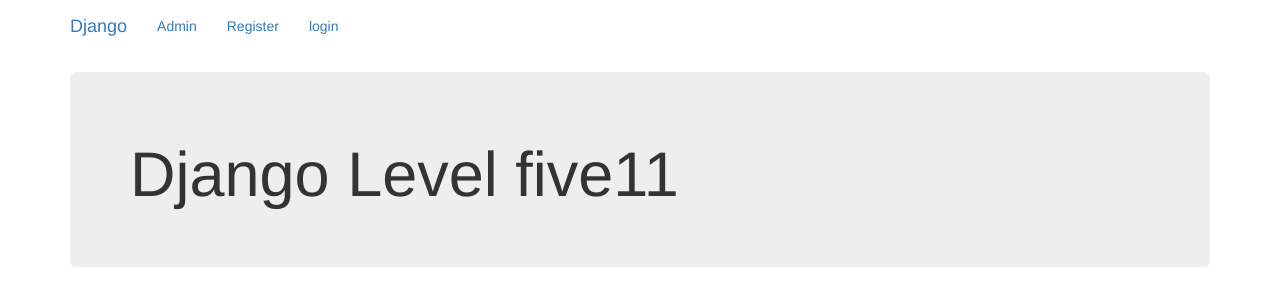
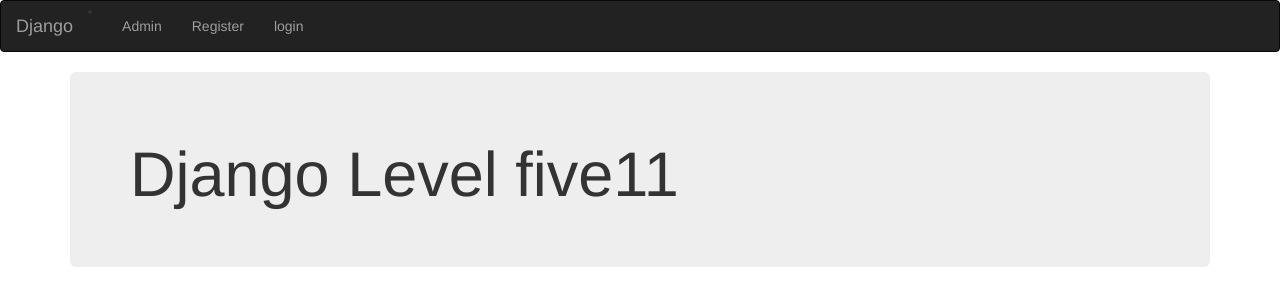
Before and after one commit to jegawaran/django_learning_login, a Django app: page /index/ in a window 1280 px wide. Shown: the top 306 px of the page. Run offline with Django 3.2, Linux system fonts and the light colour scheme; some libraries are stand-ins or nearby versions.

Commit message:
base html file banner changed

```diff
--- a/djlevelfive/templates/basic_app/base.html
+++ b/djlevelfive/templates/basic_app/base.html
@@ -6,10 +6,12 @@
 <link rel="stylesheet" href="https://maxcdn.bootstrapcdn.com/bootstrap/3.3.7/css/bootstrap.min.css" integrity="sha384-BVYiiSIFeK1dGmJRAkycuHAHRg32OmUcww7on3RYdg4Va+PmSTsz/K68vbdEjh4u" crossorigin="anonymous">
 </head>
 <body>
-<nav class = "navbar navbar-default-navbar-static-top">
+ <nav class="navbar navbar-inverse">
+        <div class="navbar-header">
+          <li><a class="navbar-brand" href="{% url 'index' %}">Django</a></li>
+        </div>
         <div class="container">
         <ul class="nav navbar-nav">
-<li><a class="navbar-brand" href="{% url 'index' %}">Django</a></li>
         <li><a class="navbar-link" href="{% url 'admin:index' %}">Admin</a></li>
         <li><a class="navbar-link" href="{% url 'basic_app:register' %}">Register</a></li>
         {% if user.is_authenticated %}
@@ -19,8 +21,8 @@
         {% endif %}
         </ul>
         </div>
+      </nav>
 
-</nav>
 <div class="container">
 {% block body_block%}
 
```
Also changed, not shown: djlevelfive/db.sqlite3. Lines whose indentation alone changed are shown as unchanged.
